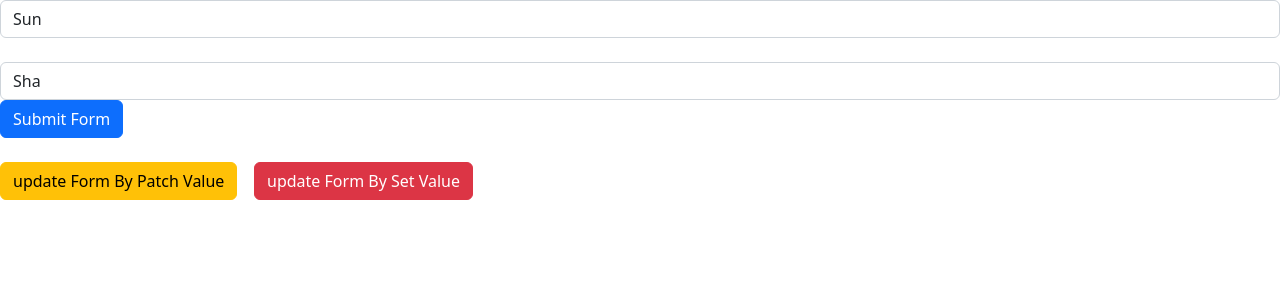
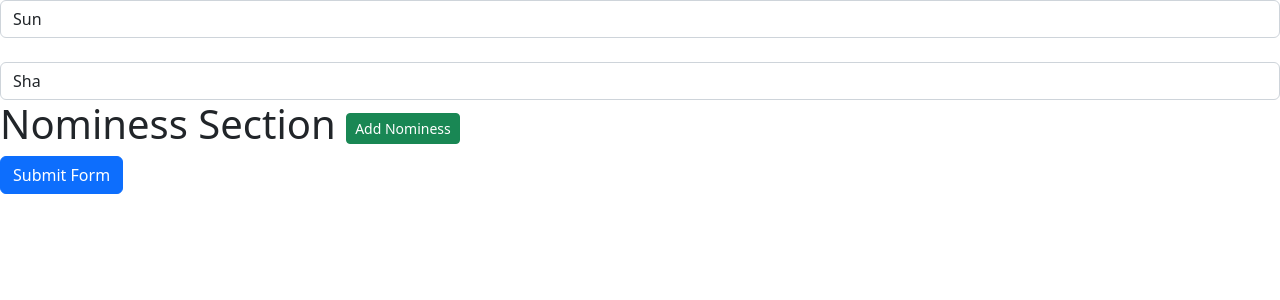
Before and after one commit to lets-build-with-code/Angular-tutorials, an Angular app: page / in a window 1280 px wide. Shown: the top 300 px of the page. Built offline with nearby package versions, Linux system fonts and the light colour scheme.

Commit message:
Angular #70, #72 - FormArray & FromArray with FromGroup

```diff
--- a/src/app/app.component.html
+++ b/src/app/app.component.html
@@ -2,12 +2,24 @@
 
     <input type="text" class="form-control" formControlName="first_name"> &nbsp;&nbsp;
     <input type="text" class="form-control" formControlName="last_name">
+
+
+
+    <h1>Nominess Section <button class="btn btn-sm btn-success" (click)="addNominess()">Add Nominess</button></h1>
+    <ng-container formArrayName="nominess">
+        <div class="row" *ngFor="let n of nominess.controls;let i = index" [formGroupName]="i">
+            <div class="col-12">
+                <input type="text" formControlName="name" placeholder="Nominess {{i + 1}} Name"> &nbsp;
+                <input type="text" formControlName="age" placeholder="Nominess {{i + 1}} Age"> &nbsp;
+                <input type="text" formControlName="relation" placeholder="Nominess {{i + 1}} Relation"> &nbsp;
+
+                <button class="btn btn-sm btn-danger" (click)="removeNominess(i)">Remove Nominess</button>
+            </div>
+        </div>
+    </ng-container>
 
     <button class="btn btn-primary">Submit Form</button>
 
 </form>
 
 <br>
-
-<button (click)="updateFormByPatchValue()" class="btn btn-warning">update Form By Patch Value</button> &nbsp;&nbsp;
-<button (click)="updateFormBySetValue()" class="btn btn-danger">update Form By Set Value</button>
--- a/src/app/app.component.ts
+++ b/src/app/app.component.ts
@@ -1,6 +1,6 @@
 
 import { Component } from '@angular/core';
-import { FormBuilder, FormGroup } from '@angular/forms';
+import { FormArray, FormBuilder, FormControl, FormGroup } from '@angular/forms';
 
 
 @Component({
@@ -15,20 +15,31 @@ export class AppComponent {
   constructor(private fb : FormBuilder) {
     this.personalForm = this.fb.group({
       first_name : ['Sun'],
-      last_name : ['Sha']
+      last_name : ['Sha'],
+      nominess: new FormArray([])
     })
   }
 
 
-  updateFormByPatchValue() {
-     this.personalForm.patchValue({first_name:'John', last_name:'Mark'})
+  get nominess(): FormArray {
+    return this.personalForm.get('nominess') as FormArray
   }
 
-  updateFormBySetValue() {
-    this.personalForm.setValue({first_name:'Roger', last_name:'Smith'})
- }
+  addNominess() {
+    const nominessFormGroup = this.fb.group({
+      name:[''],
+      age :[''],
+      relation:['']
+    })
+    this.nominess.push(nominessFormGroup);
+  }
+
+  removeNominess(index:number) {
+    this.nominess.removeAt(index)
+  }
 
  submitForm(){
   console.log("FormValue : ", this.personalForm.value);
  }
+
   }
```
